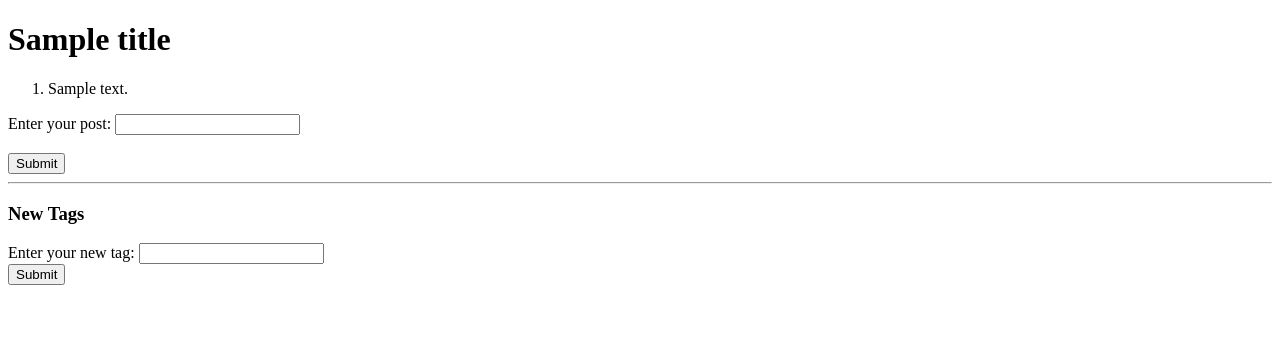
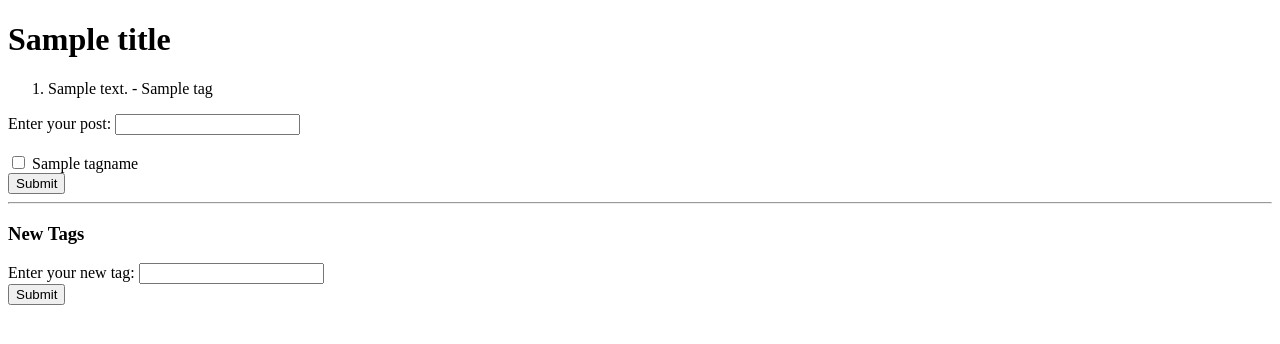
Before and after one commit to USCCode/242Lecture, a Python web app: template src/templates/base.html in a window 1280 px wide. Shown: the top 344 px of the page. Run offline with Jinja, Linux system fonts and the light colour scheme; the template is opened without the code that fills it: most values are stand-ins (such as "Sample title", 1, 10 or a date in 2020).

Commit message:
End of screencast.

```diff
--- a/src/templates/base.html
+++ b/src/templates/base.html
@@ -9,7 +9,11 @@
 <div>
 <ol>
 {% for p in posts %}
-<li>{{ p.content }}</li>
+<li>{{ p.content }} -
+{% for tagname in p.tags %}
+{{ tagname }}
+{% endfor %}
+</li>
 {% endfor %}
 </ol>
 </div>
@@ -17,6 +21,10 @@
 <form action="/" method="post">
 Enter your post: <input name="theContent" type="text"/><br />
 <br/>
+{% for tag in tags %}
+<input type="checkbox" name="{{ tag.name }}"/> {{ tag.name }}
+{% endfor %}
+<br />
 <input type="submit"></input>
 </form>
 
```
Also changed, not shown: src/main.py (+13 -0 lines).
